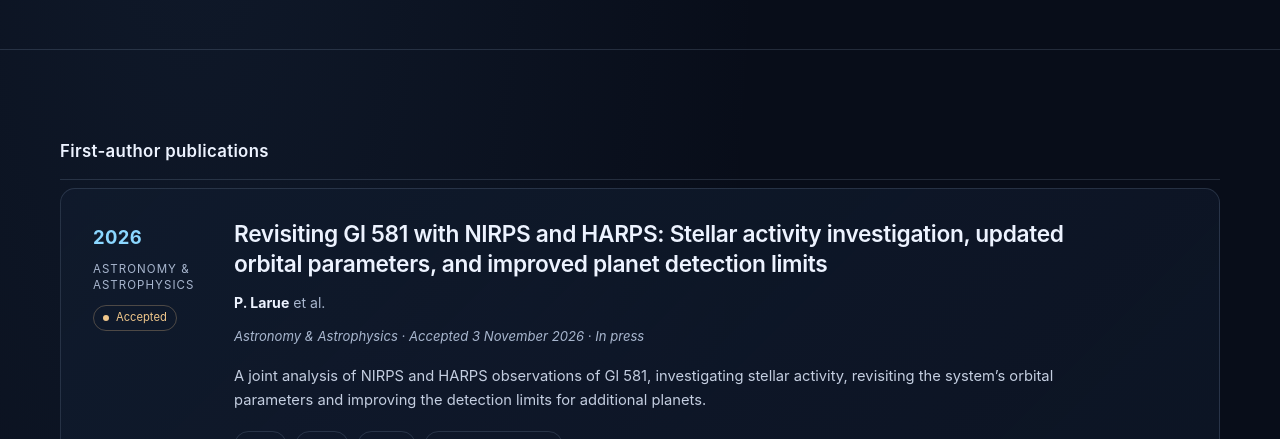
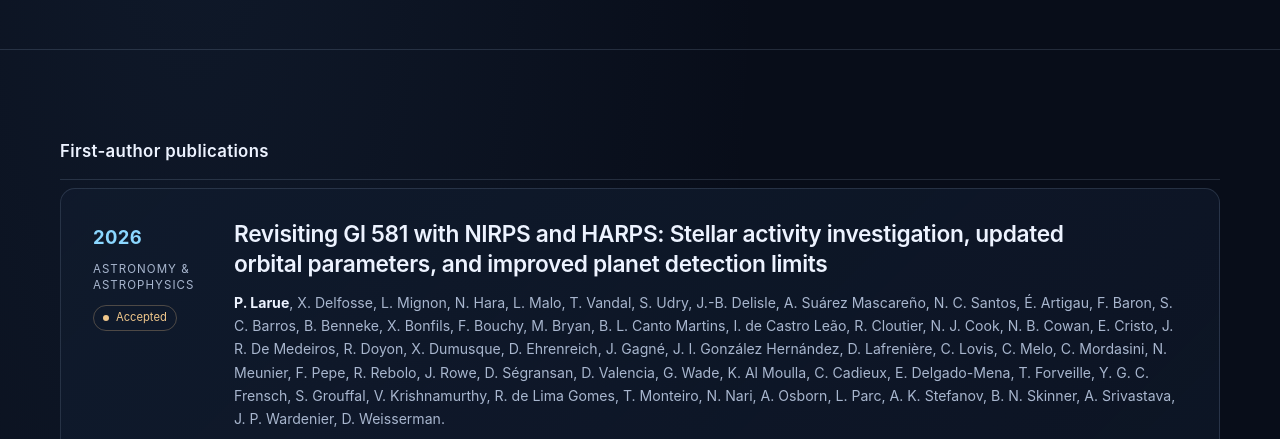
Before and after one commit to pierre-larue/pierre-larue.github.io, a plain HTML site: page publications.html in a window 1280 px wide. Shown: the part 357-796 px from the top of the page. Drawn offline with Linux system fonts and the light colour scheme.

Commit message:
Update authors list for Gl 581 publication

```diff
--- a/publications.html
+++ b/publications.html
@@ -437,7 +437,7 @@
         </div>
         <div class="pub-content">
           <h3>Revisiting Gl 581 with NIRPS and HARPS: Stellar activity investigation, updated orbital parameters, and improved planet detection limits</h3>
-          <p class="authors"><strong>P. Larue</strong> <span data-en>et al.</span><span data-fr>et al.</span></p>
+          <p class="authors"><strong>P. Larue</strong>, X. Delfosse, L. Mignon, N. Hara, L. Malo, T. Vandal, S. Udry, J.-B. Delisle, A. Suárez Mascareño, N. C. Santos, É. Artigau, F. Baron, S. C. Barros, B. Benneke, X. Bonfils, F. Bouchy, M. Bryan, B. L. Canto Martins, I. de Castro Leão, R. Cloutier, N. J. Cook, N. B. Cowan, E. Cristo, J. R. De Medeiros, R. Doyon, X. Dumusque, D. Ehrenreich, J. Gagné, J. I. González Hernández, D. Lafrenière, C. Lovis, C. Melo, C. Mordasini, N. Meunier, F. Pepe, R. Rebolo, J. Rowe, D. Ségransan, D. Valencia, G. Wade, K. Al Moulla, C. Cadieux, E. Delgado-Mena, T. Forveille, Y. G. C. Frensch, S. Grouffal, V. Krishnamurthy, R. de Lima Gomes, T. Monteiro, N. Nari, A. Osborn, L. Parc, A. K. Stefanov, B. N. Skinner, A. Srivastava, J. P. Wardenier, D. Weisserman.</p>
           <p class="journal"><span data-en>Astronomy &amp; Astrophysics · Accepted 3 November 2026 · In press</span><span data-fr>Astronomy &amp; Astrophysics · Accepté le 3 novembre 2026 · À paraître</span></p>
           <p class="description">
             <span data-en>A joint analysis of NIRPS and HARPS observations of Gl 581, investigating stellar activity, revisiting the system’s orbital parameters and improving the detection limits for additional planets.</span>
```
